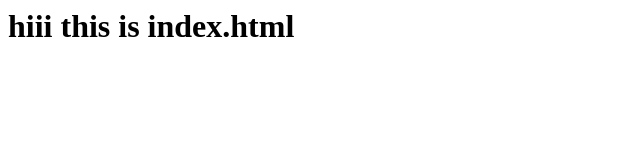
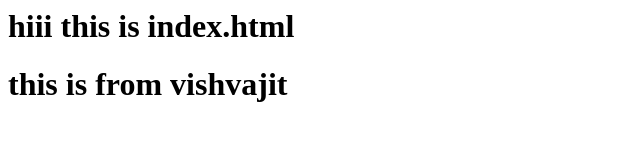
Before and after one commit to manmath011/jan14repo, a plain HTML site: page index.html in a window 1280 px wide. Shown: the whole page, without its empty margins (0-640 px from the left). Drawn offline with Linux system fonts and the light colour scheme.

Commit message:
vishvajit changed

```diff
--- a/index.html
+++ b/index.html
@@ -1 +1,2 @@
 <h1>hiii this is index.html</h1>
+<h1>this is from vishvajit</h1>
```
